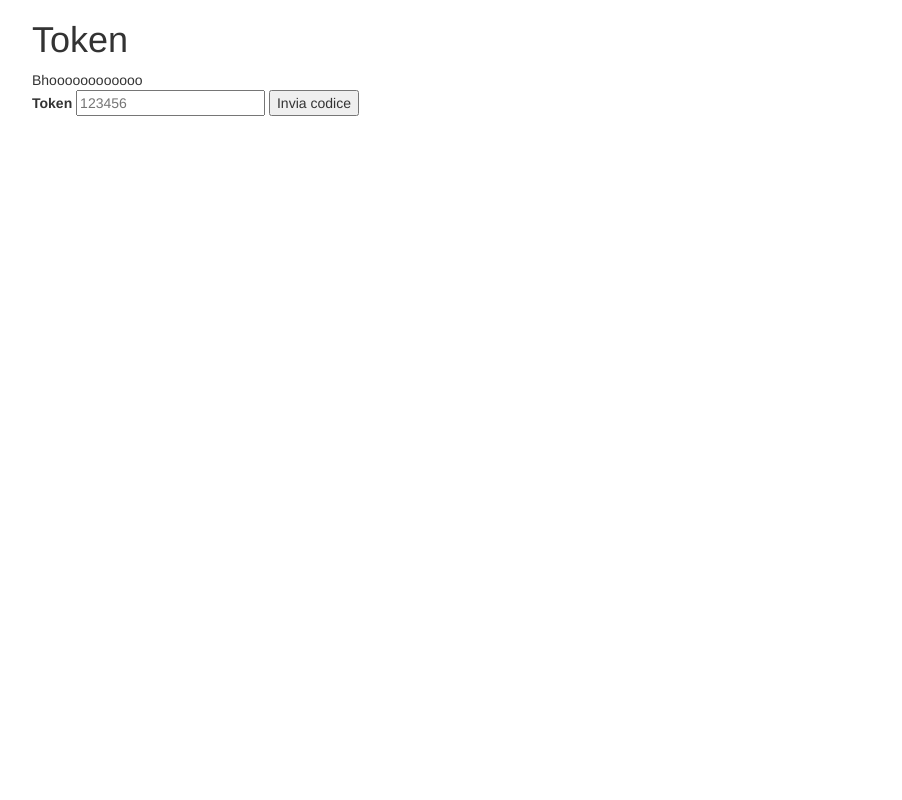
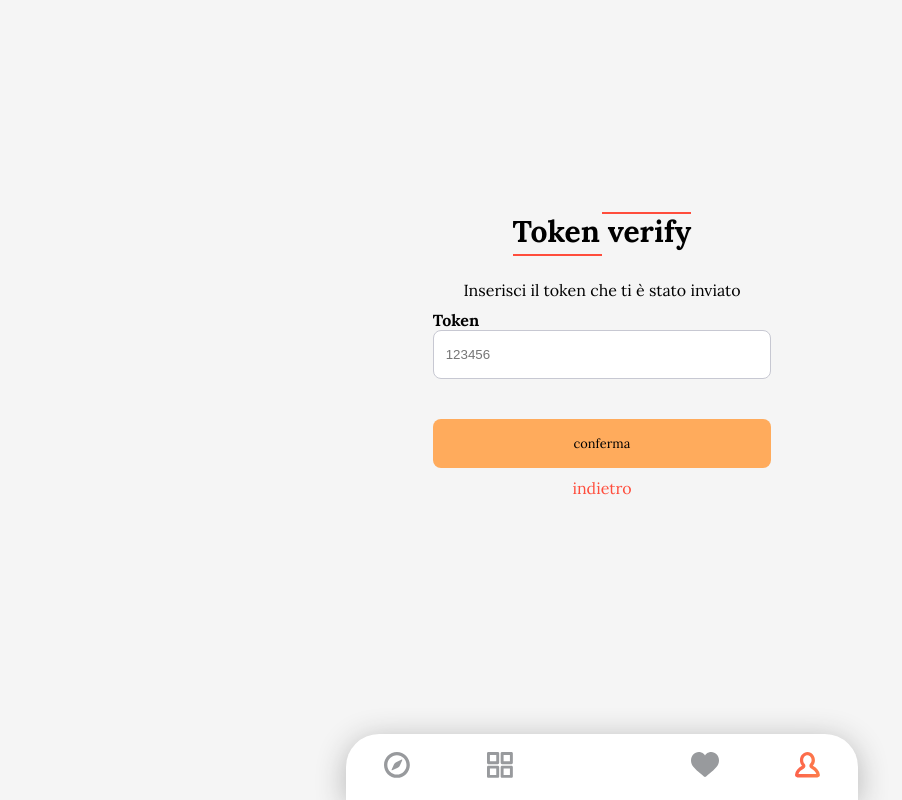
Before and after one commit to Spinny03/VisitBerlin, a PHP site: page /Last/tokenVerify.php in a window 1280 px wide. Shown: the whole page, without its empty margins (38-940 px from the left). Run offline with PHP 8.4, Linux system fonts and the light colour scheme; the visitor is signed in with stand-in values (Sample User, id 1); data that the repository does not hold is empty; some libraries are stand-ins or nearby versions.

Commit message:
desktop view e altre cose

```diff
--- a/category.php
+++ b/category.php
@@ -31,7 +31,6 @@
 <!DOCTYPE html>
 <html lang="it">
        <head>
-       <link rel="stylesheet" href="https://maxcdn.bootstrapcdn.com/bootstrap/3.4.1/css/bootstrap.min.css">
         <meta name="viewport" content="width=device-width, initial-scale=1, maximum-scale=1, user-scalable=0">
         <link rel="icon" type="image/x-icon" href="assets/favicon.ico">
         <meta charset="UTF-8">
--- a/css/account.css
+++ b/css/account.css
@@ -106,7 +106,7 @@ label{
 
 .loginDiv{
     height: calc(100vh);
-    width: 100vw;
+    width: 100%;
     display: flex;
     flex-direction: column;
     justify-content: center;
--- a/css/cardsMenu.css
+++ b/css/cardsMenu.css
@@ -70,6 +70,9 @@
   overflow:scroll;
   margin: 0.5rem;
 }
+.leftScrollMenu a{
+  text-decoration: none;
+}
 
 
 .item{
--- a/css/components.css
+++ b/css/components.css
@@ -128,3 +128,9 @@ button{
   position: absolute;
   z-index: 1001;
 }
+
+@media screen and (min-width: 1200px){
+  .countryList{
+    width: 38%;
+  }
+}
--- a/css/ldi.css
+++ b/css/ldi.css
@@ -23,7 +23,6 @@ body{
     transition: all .4s ease-out;
     height: 100%;
     border-radius: 33px 33px 0px 0px;
-    overflow: scroll;
 }
 
 .open{
@@ -128,3 +127,6 @@ body{
     font-size: .8rem;
     color: #9b9b9b;
 }
+
+@media screen and (min-width: 1200px){
+}
--- a/css/navBar.css
+++ b/css/navBar.css
@@ -70,3 +70,19 @@ body {
 .icon:hover{
     transform: scale(1.1);
 }
+
+
+/*media queries*/
+@media screen and (min-width: 1200px){
+    body{
+        width: 40%;
+        margin: auto;
+    }
+    .divWrapper{
+        width: 40%;
+        margin: auto;
+    }
+    .camera{
+        display: none;
+    }
+}
--- a/forgotPassw.php
+++ b/forgotPassw.php
@@ -10,7 +10,6 @@
 <!DOCTYPE html>
 <html lang="it">
        <head>
-       <link rel="stylesheet" href="https://maxcdn.bootstrapcdn.com/bootstrap/3.4.1/css/bootstrap.min.css">
         <meta name="viewport" content="width=device-width, initial-scale=1, maximum-scale=1, user-scalable=0">
         <link rel="icon" type="image/x-icon" href="assets/favicon.ico">
         <meta name="viewport" content="width=device-width" />
--- a/index.php
+++ b/index.php
@@ -101,7 +101,7 @@
                                 <div  style="background-color: #ffab5c;"class="cardBottom">
                                     <span class="cardTitle" style="margin-right: 5px;">Tutto</span>
                                     ';
-                                        if(!empty($_SESSION["user"])){
+                                        if(isset($_SESSION["user"])){
                                             $query13 = "SELECT * FROM visitati WHERE email = '".$_SESSION["user"]."';";
                                             $result13 = $conn->query($query13);
                                             $query14 = "SELECT * FROM ldi;";
@@ -114,7 +114,6 @@
                                             }
                                             if($result13->num_rows == 0){
                                                 echo '<progress id="file" value="0" max="100"></progress><span class="cardTitle">'.$result13->num_rows.'/'.$result14->num_rows.' </span>';
-
                                             }
                                         }
                         echo  '
--- a/tokenVerify.php
+++ b/tokenVerify.php
@@ -12,22 +12,19 @@
 <!DOCTYPE html>
 <html lang="it">
        <head>
-       <link rel="stylesheet" href="https://maxcdn.bootstrapcdn.com/bootstrap/3.4.1/css/bootstrap.min.css">
         <meta name="viewport" content="width=device-width, initial-scale=1, maximum-scale=1, user-scalable=0">
         <link rel="icon" type="image/x-icon" href="assets/favicon.ico">
         <meta name="viewport" content="width=device-width" />
-        <link rel="stylesheet" href="css/styles.css">
-        <link rel="stylesheet" href="css/formStyles.css">
-        <link rel="stylesheet" href="css/scrollBarStyles.css">
+        <link rel="stylesheet" href="css/loginRegister.css">
+        <link rel="stylesheet" href="css/navBar.css">
         <title>Last</title>
     </head>
     <body>
 
         <div class="container">
-            <div class="left">
             <div class="log">
-                    <h1>Token</h1>
-                    <span>Bhoooooooooooo</span>
+                <h1 style="font-size: 30px">Token verify</h1>
+                <span>Inserisci il token che ti è stato inviato</span>
                 <?php
                     if(isset($_SESSION["tokenFail"]) && $_SESSION["tokenFail"]){
                         echo'<style>
@@ -40,12 +37,25 @@
                     }
                 ?>
                 <form action="access/tokenVerifyDB.php" method="POST">
-                        <label for="token"><b>Token</b></label>
-                        <input type="text" placeholder="123456" name="token">
-                        <button type="submit" name="login" class="logbtn">Invia codice</button>
+                    <label for="email"><b>Token</b></label>
+                    <input type="text" placeholder="123456" name="email" required>
+                    <button type="submit" name="login" class="logbtn">conferma</button>
                 </form>
+                <a href="<?php echo $_SERVER["HTTP_REFERER"] ?>" class="Link">indietro</a>
             </div>
         </div>
+        <div class="divWrapper">
+            <a href="camera.php" class="camera"><img src="assets/icon/camButton.svg" alt="" class="icon"></a>
+            <nav class="bottomNav">
+                <div class="insideNav">
+                <a href="map.php"><img src="assets/icon/searchOff.svg" alt="" class="icon"></a>
+                <a href="index.php"><img src="assets/icon/boardsOff.svg" alt="" class="icon"></a>
+                </div>
+                <div class="insideNav">
+                <a href="liked.php"><img src="assets/icon/preferOff.svg" alt="" class="icon"></a>
+                <a href="account.php"><img src="assets/icon/profileOn.svg" alt="" class="icon"></a>
+                </div>
+            </nav>
         </div>
     </body>
 </html>
```
Also changed, not shown: css/imageGallery.css (+11 -0 lines). Lines whose indentation alone changed are shown as unchanged.
